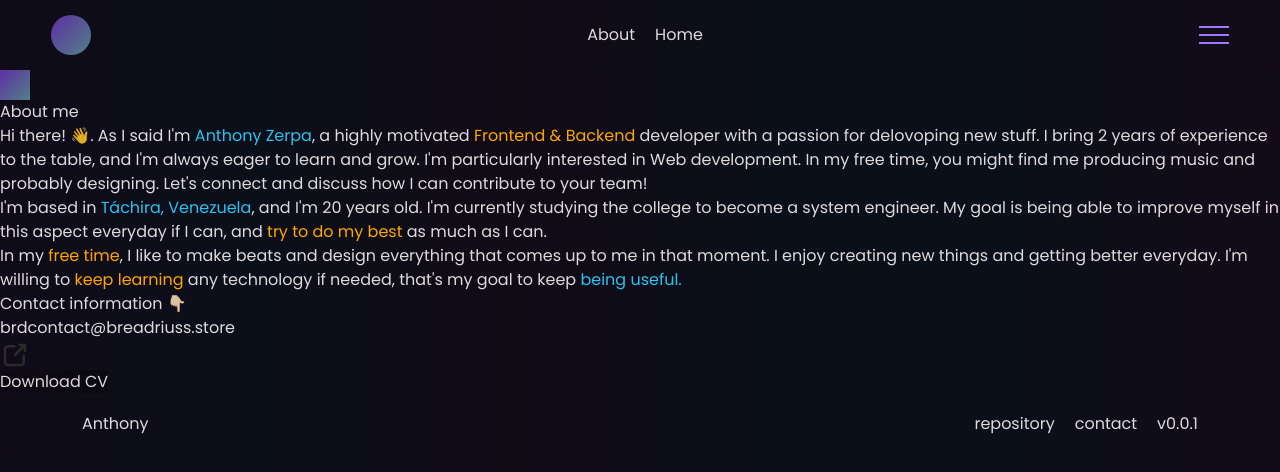
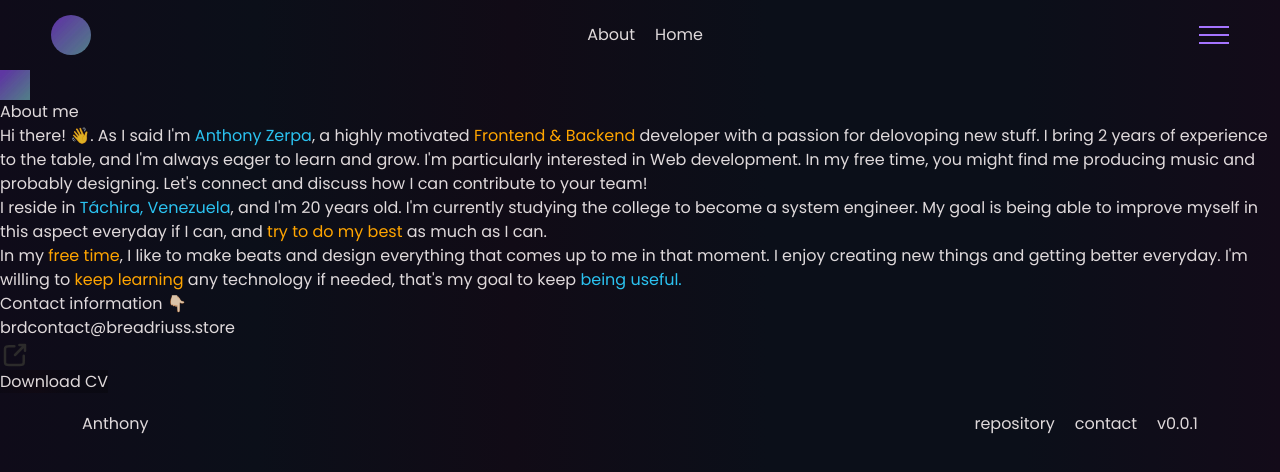
Before and after one commit to JoeCursewl/brd-portfolio, a React (Vite) app: page /about in a window 1280 px wide. Shown: the top 472 px of the page. Built offline with nearby package versions, Linux system fonts and the light colour scheme.

Commit message:
Latest commit now

```diff
--- a/src/component-personal/about-an.jsx
+++ b/src/component-personal/about-an.jsx
@@ -27,7 +27,7 @@ export function ABout() {
                     <div className='grid gap-4'>
                         <p>Hi there! 👋. As I said I'm <span className='spn-dvp'>Anthony Zerpa</span>, a highly motivated <span className='spn-ant'>Frontend & Backend</span> developer with a passion for delovoping new stuff. I bring 2 years of experience to the table, and I'm always eager to learn and grow. I'm particularly interested in Web development. In my free time, you might find me producing music and probably designing. Let's connect and discuss how I can contribute to your team!</p>
                         <p>
-                            I'm based in <span className='spn-dvp'>Táchira, Venezuela</span>, and I'm 20 years old. I'm currently studying the college to become a system engineer. My goal is being able to improve myself in this aspect everyday if I can, and <span className='spn-ant'>try to do my best</span> as much as I can.
+                            I reside in <span className='spn-dvp'>Táchira, Venezuela</span>, and I'm 20 years old. I'm currently studying the college to become a system engineer. My goal is being able to improve myself in this aspect everyday if I can, and <span className='spn-ant'>try to do my best</span> as much as I can.
                         </p>
 
                         <p>In my <span className='spn-ant'>free time</span>, I like to make beats and design everything that comes up to me in that moment. I enjoy creating new things and getting better everyday. I'm willing to <span className='spn-ant'>keep learning</span> any technology if needed, that's my goal
```
